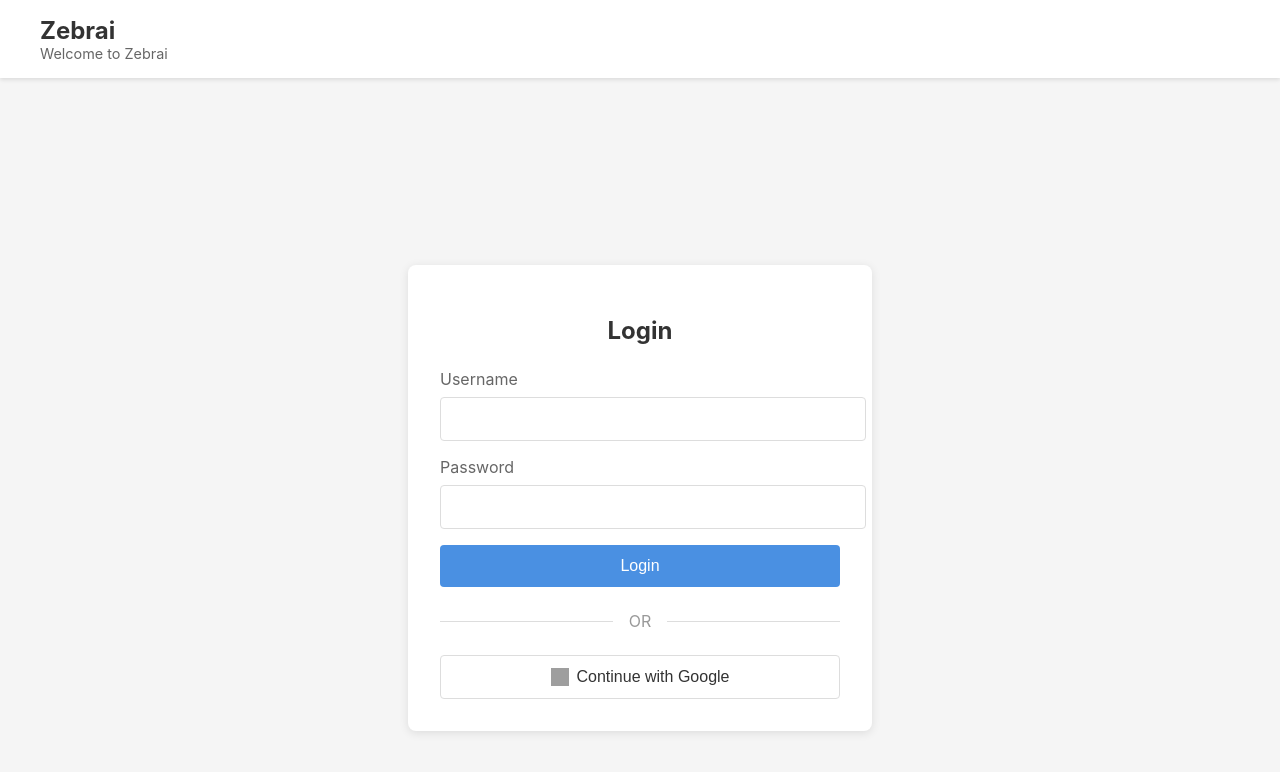
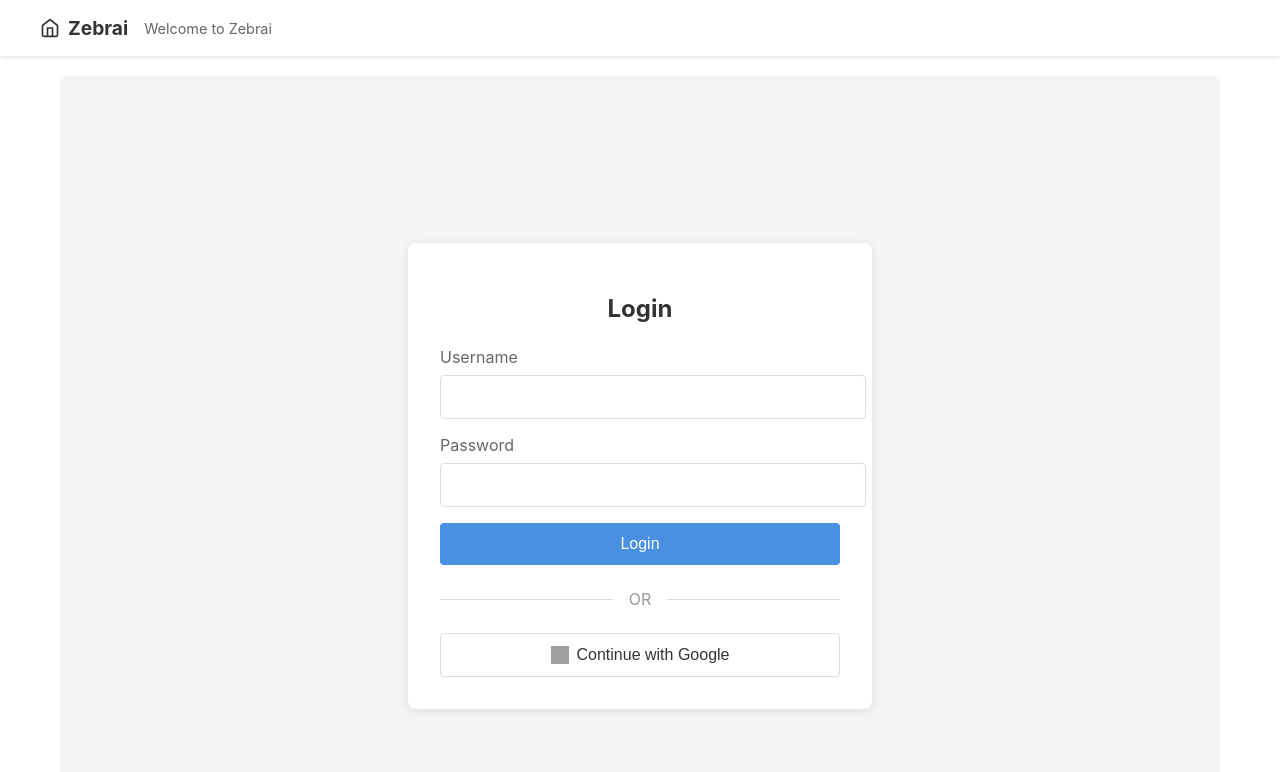
Before and after one commit to estainit/zebrai, a React (Create React App) app in the folder frontend/: page /login in a window 1280 px wide. Shown: the top 772 px of the page. Built offline with nearby package versions, Linux system fonts and the light colour scheme; grey boxes are pictures that could not be loaded.

Commit message:
menu and sub menu works

```diff
--- a/frontend/src/App.css
+++ b/frontend/src/App.css
@@ -183,3 +183,25 @@ button:disabled {
     font-size: 0.9em;
   }
 }
+
+.app {
+  display: flex;
+  flex-direction: column;
+  min-height: 100vh;
+}
+
+.home-content {
+  text-align: center;
+  padding: 40px 20px;
+}
+
+.home-content h1 {
+  font-size: 2.5rem;
+  color: #333;
+  margin-bottom: 20px;
+}
+
+.home-content p {
+  font-size: 1.2rem;
+  color: #666;
+}
--- a/frontend/src/App.js
+++ b/frontend/src/App.js
@@ -43,7 +43,6 @@ const PrivateRoute = ({ children }) => {
   const location = useLocation();
 
   if (!isLoggedIn) {
-    // Redirect to login but save the attempted URL
     return <Navigate to="/login" state={{ from: location }} replace />;
   }
 
@@ -51,11 +50,11 @@ const PrivateRoute = ({ children }) => {
 };
 
 const AppContent = () => {
-  const { isLoggedIn, webSocketRef, handleSessionExpired } = useAuth();
+  const { isLoggedIn } = useAuth();
   const location = useLocation();
 
   return (
-    <div className="App">
+    <div className="app">
       <Navigation />
       <main className="main-content">
         <Routes>
@@ -70,10 +69,21 @@ const AppContent = () => {
             }
           />
           <Route
+            path="/voices"
+            element={
+              <PrivateRoute>
+                <TranscriptionList />
+              </PrivateRoute>
+            }
+          />
+          <Route
             path="/"
             element={
               <PrivateRoute>
-                <TranscriptionList />
+                <div className="home-content">
+                  <h1>Welcome to Zebrai</h1>
+                  <p>دستیار زبر و زرنگ شما در مطب</p>
+                </div>
               </PrivateRoute>
             }
           />
--- a/frontend/src/components/Navigation.css
+++ b/frontend/src/components/Navigation.css
@@ -1,23 +1,37 @@
 .navigation {
-    background-color: #ffffff;
+    background-color: #fff;
     box-shadow: 0 2px 4px rgba(0, 0, 0, 0.1);
-    position: sticky;
-    top: 0;
-    z-index: 1000;
+    padding: 1rem;
 }
 
 .nav-container {
-    max-width: 1200px;
-    margin: 0 auto;
-    padding: 1rem;
     display: flex;
     justify-content: space-between;
     align-items: center;
+    max-width: 1200px;
+    margin: 0 auto;
 }
 
 .nav-brand {
     display: flex;
-    flex-direction: column;
+    align-items: center;
+    gap: 1rem;
+}
+
+.brand-link {
+    display: flex;
+    align-items: center;
+    gap: 8px;
+    text-decoration: none;
+    color: #333;
+    font-weight: bold;
+    font-size: 1.2rem;
+}
+
+.home-icon {
+    width: 20px;
+    height: 20px;
+    stroke: currentColor;
 }
 
 .nav-brand h1 {
@@ -96,6 +110,22 @@
 
 .logout-button:hover {
     background-color: #c82333;
+}
+
+.logout-link {
+    background: none;
+    border: none;
+    padding: 10px 15px;
+    width: 100%;
+    text-align: left;
+    color: #333;
+    cursor: pointer;
+    transition: background-color 0.2s;
+}
+
+.logout-link:hover {
+    background-color: #f5f5f5;
+    color: #e74c3c;
 }
 
 .mobile-menu-button {
--- a/frontend/src/components/Navigation.js
+++ b/frontend/src/components/Navigation.js
@@ -1,6 +1,7 @@
 import React, { useState } from 'react';
 import { useAuth } from '../context/AuthContext';
 import { useRecording } from '../context/RecordingContext';
+import { Link, useLocation } from 'react-router-dom';
 import './Navigation.css';
 
 const Navigation = () => {
@@ -13,6 +14,7 @@ const Navigation = () => {
     } = useRecording();
     const [isMenuOpen, setIsMenuOpen] = useState(false);
     const [activeMenu, setActiveMenu] = useState(null);
+    const location = useLocation();
 
     const toggleMenu = () => {
         setIsMenuOpen(!isMenuOpen);
@@ -32,7 +34,13 @@ const Navigation = () => {
         <nav className="navigation">
             <div className="nav-container">
                 <div className="nav-brand">
-                    <h1>Zebrai</h1>
+                    <Link to="/" className="brand-link">
+                        <svg className="home-icon" viewBox="0 0 24 24" fill="none" stroke="currentColor" strokeWidth="2">
+                            <path d="M3 9l9-7 9 7v11a2 2 0 01-2 2H5a2 2 0 01-2-2V9z" />
+                            <path d="M9 22V12h6v10" />
+                        </svg>
+                        Zebrai
+                    </Link>
                     <p className="welcome-text">
                         {isLoggedIn ? `Welcome, ${username}!` : 'Welcome to Zebrai'}
                     </p>
@@ -43,16 +51,45 @@ const Navigation = () => {
                         <>
                             <div className="menu-item">
                                 <button
-                                    className="menu-button"
+                                    className={`menu-button ${activeMenu === 'menu1' ? 'active' : ''}`}
                                     onClick={() => handleMenuClick('menu1')}
                                 >
                                     Menu 1
                                 </button>
                                 {activeMenu === 'menu1' && (
-                                    <div className="submenu">
-                                        <a href="#">Submenu 1.1</a>
-                                        <a href="#">Submenu 1.2</a>
-                                        <a href="#">Submenu 1.3</a>
+                                    <div className="dropdown-menu">
+                                        <Link to="/menu1/submenu1">Submenu 1</Link>
+                                        <Link to="/menu1/submenu2">Submenu 2</Link>
+                                    </div>
+                                )}
+                            </div>
+
+                            <div className="menu-item">
+                                <button
+                                    className={`menu-button ${activeMenu === 'voices' ? 'active' : ''}`}
+                                    onClick={() => handleMenuClick('voices')}
+                                >
+                                    Voices
+                                </button>
+                                {activeMenu === 'voices' && (
+                                    <div className="dropdown-menu">
+                                        <Link to="/voices">All Voices</Link>
+                                    </div>
+                                )}
+                            </div>
+
+                            <div className="menu-item">
+                                <button
+                                    className={`menu-button ${activeMenu === 'menu2' ? 'active' : ''}`}
+                                    onClick={() => handleMenuClick('menu2')}
+                                >
+                                    Menu 2
+                                </button>
+                                {activeMenu === 'menu2' && (
+                                    <div className="dropdown-menu">
+                                        <a href="#">Submenu 2.1</a>
+                                        <a href="#">Submenu 2.2</a>
+                                        <a href="#">Submenu 2.3</a>
                                     </div>
                                 )}
                             </div>
@@ -60,17 +97,10 @@ const Navigation = () => {
                             <div className="menu-item">
                                 <button
                                     className="menu-button"
-                                    onClick={() => handleMenuClick('menu2')}
+                                    onClick={logout}
                                 >
-                                    Menu 2
+                                    Logout
                                 </button>
-                                {activeMenu === 'menu2' && (
-                                    <div className="submenu">
-                                        <a href="#">Submenu 2.1</a>
-                                        <a href="#">Submenu 2.2</a>
-                                        <a href="#">Submenu 2.3</a>
-                                    </div>
-                                )}
                             </div>
 
                             <div className="record-container">
@@ -88,10 +118,6 @@ const Navigation = () => {
                                     )}
                                 </button>
                             </div>
-
-                            <button className="logout-button" onClick={logout}>
-                                Logout
-                            </button>
                         </>
                     )}
                 </div>
```
